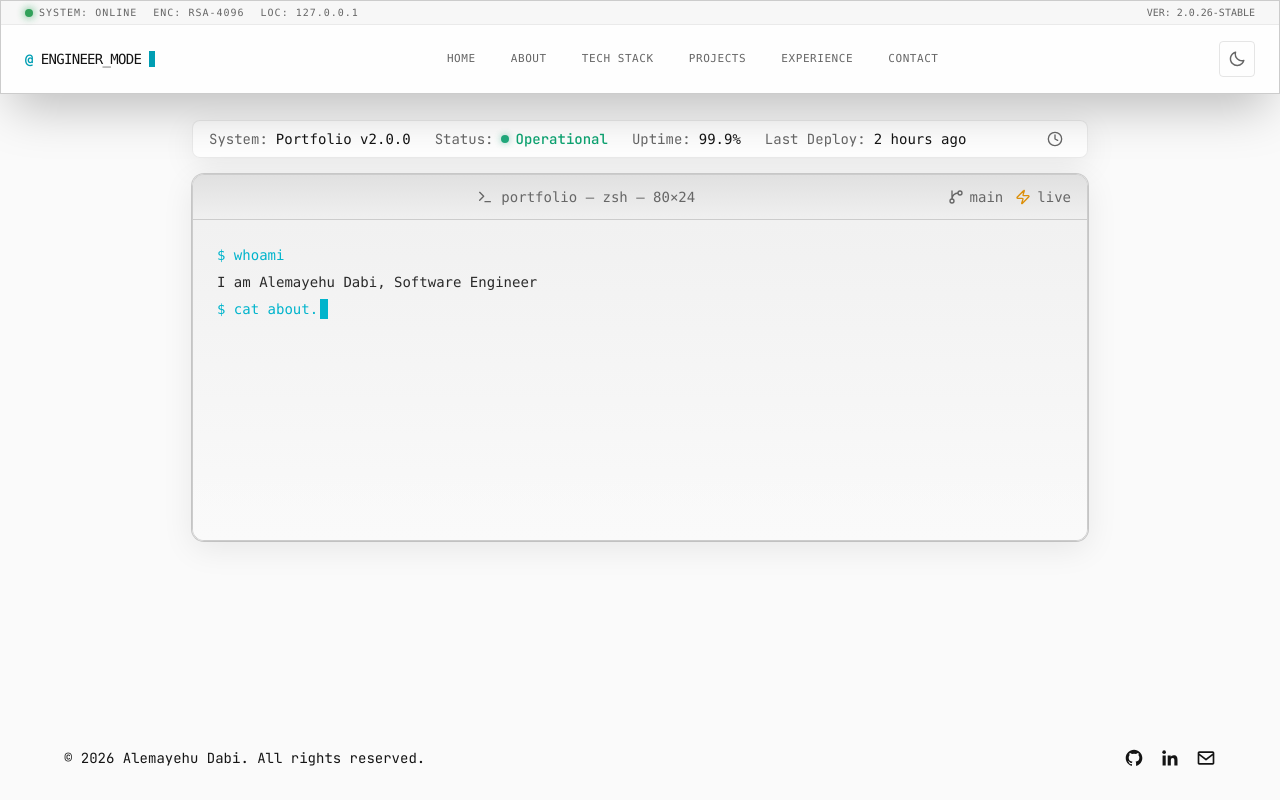
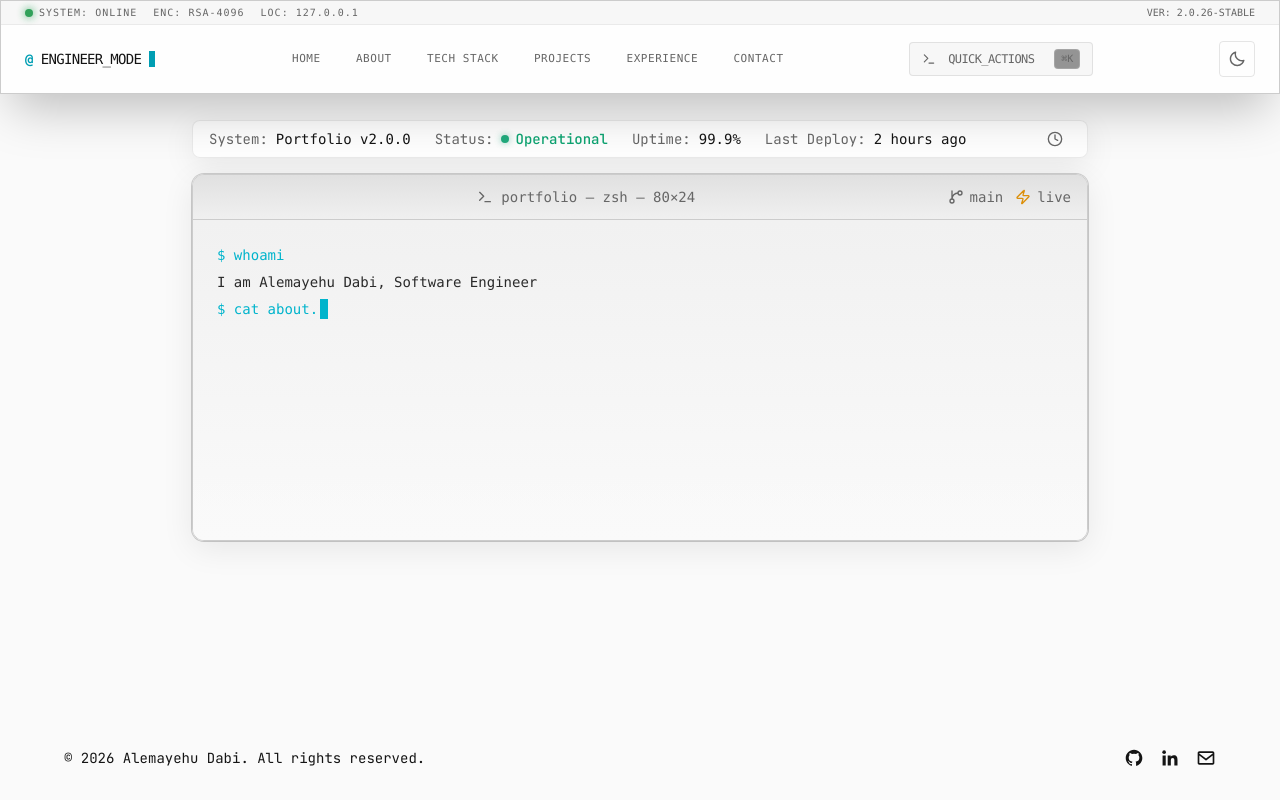
Before and after one commit to AlemayehuDabi/portfolio-, a Next.js app: page / in a window 1280 px wide. Built offline with nearby package versions, Linux system fonts and the light colour scheme.

Commit message:
wip: command-palette

```diff
--- /dev/null
+++ b/component/CommandPalette.tsx
@@ -0,0 +1,166 @@
+'use client';
+
+import { useState, useEffect, useCallback } from 'react';
+import { createPortal } from 'react-dom'; // Essential for L7 Architecture
+import { motion, AnimatePresence } from 'framer-motion';
+import { Command, Search, Home, User, Briefcase, Mail, Github, Linkedin, FileText, Terminal } from 'lucide-react';
+import { useRouter } from 'next/navigation';
+
+interface CommandItem {
+  id: string;
+  icon: React.ReactNode;
+  title: string;
+  description: string;
+  action: () => void;
+}
+
+
+export default function CommandPalette() {
+  const [isOpen, setIsOpen] = useState(false);
+  const [search, setSearch] = useState('');
+  const [mounted, setMounted] = useState(false); // Handle hydration
+  const router = useRouter();
+
+  // Handle Hydration for Next.js Portals
+  useEffect(() => {
+    setMounted(true);
+    return () => setMounted(false);
+  }, []);
+
+    const commands: CommandItem[] = [
+    { id: 'home', icon: <Home className="w-4 h-4" />, title: 'Home', description: 'Go to home section', action: () => { router.push('/'); setIsOpen(false); },  },
+    { id: 'about', icon: <User className="w-4 h-4" />, title: 'About', description: 'Learn about me', action: () => { router.push('about'); setIsOpen(false); },  },
+    { id: 'projects', icon: <Briefcase className="w-4 h-4" />, title: 'Projects', description: 'View my work', action: () => { router.push('projects'); setIsOpen(false); },  },
+    { id: 'contact', icon: <Mail className="w-4 h-4" />, title: 'Contact', description: 'Get in touch', action: () => { router.push('contact'); setIsOpen(false); },  },
+    { id: 'github', icon: <Github className="w-4 h-4" />, title: 'GitHub', description: 'View my repositories', action: () => window.open('https://github.com/AlemayehuDabi', '_blank') },
+    { id: 'linkedin', icon: <Linkedin className="w-4 h-4" />, title: 'LinkedIn', description: 'Connect with me', action: () => window.open('https://linkedin.com/in/Alemayehu-dabi-79b5212a1', '_blank') },
+    { id: 'resume', icon: <FileText className="w-4 h-4" />, title: 'Resume', description: 'Download my resume', action: () => {} },
+  ];
+
+  const filteredCommands = commands.filter(cmd =>
+    cmd.title.toLowerCase().includes(search.toLowerCase()) ||
+    cmd.description.toLowerCase().includes(search.toLowerCase())
+  );
+
+  const handleKeyDown = useCallback((e) => {
+    if ((e.metaKey || e.ctrlKey) && e.key === 'k') {
+      e.preventDefault();
+      setIsOpen(prev => !prev);
+    }
+    if (e.key === 'Escape') setIsOpen(false);
+  }, []);
+
+  useEffect(() => {
+    document.addEventListener('keydown', handleKeyDown);
+    return () => document.removeEventListener('keydown', handleKeyDown);
+  }, [handleKeyDown]);
+
+  // Prevent background scrolling when modal is open
+  useEffect(() => {
+    if (isOpen) document.body.style.overflow = 'hidden';
+    else document.body.style.overflow = 'unset';
+  }, [isOpen]);
+
+
+  const modalContent = (
+    <AnimatePresence>
+      {isOpen && (
+        <>
+          {/* Backdrop: Higher Z-index and Stronger Blur */}
+          <motion.div
+            initial={{ opacity: 0 }}
+            animate={{ opacity: 1 }}
+            exit={{ opacity: 0 }}
+            onClick={() => setIsOpen(false)}
+            className="fixed inset-0 bg-background/60 backdrop-blur-md z-[110]" // Higher than Nav
+          />
+
+          {/* Palette: Hacker IDE Style */}
+          <motion.div
+            initial={{ opacity: 0, scale: 0.95, y: -20 }}
+            animate={{ opacity: 1, scale: 1, y: 0 }}
+            exit={{ opacity: 0, scale: 0.95, y: -20 }}
+            className="fixed top-[15%] left-1/2 -translate-x-1/2 w-full max-w-2xl z-[120] px-4"
+          >
+            <div className="glass-strong rounded-xl border border-primary/30 shadow-[0_0_50px_rgba(0,0,0,0.5)] overflow-hidden crt-scanlines">
+
+              {/* Terminal Header */}
+              <div className="bg-onyx/80 px-4 py-2 border-b border-steel flex justify-between items-center">
+                <span className="text-[10px] font-mono text-primary animate-pulse">SYSTEM_COMMAND_PALETTE v2.0</span>
+                <span className="text-[10px] font-mono text-muted-foreground uppercase">Mode: Admin</span>
+              </div>
+
+              {/* Search Area */}
+              <div className="flex items-center gap-3 px-6 py-4 bg-background/40">
+                <Search className="w-5 h-5 text-primary" />
+                <input
+                  type="text"
+                  placeholder="Execute command..."
+                  value={search}
+                  onChange={(e) => setSearch(e.target.value)}
+                  className="flex-1 bg-transparent text-foreground placeholder:text-muted-foreground focus:outline-none font-mono text-lg"
+                  autoFocus
+                />
+                <kbd className="px-2 py-1 rounded bg-steel/30 text-[10px] font-mono text-muted-foreground border border-steel">
+                  ESC
+                </kbd>
+              </div>
+
+              {/* Commands List */}
+              <div className="max-h-[400px] overflow-y-auto py-3 px-2">
+                {filteredCommands.map((cmd, index) => (
+                  <button
+                    key={cmd.id}
+                    onClick={cmd.action}
+                    className="w-full flex items-center gap-4 px-4 py-3 rounded-lg hover:bg-primary/10 transition-all group relative border border-transparent hover:border-primary/20"
+                  >
+                    <div className="p-2 rounded bg-steel/20 text-muted-foreground group-hover:text-primary transition-colors">
+                      {cmd.icon}
+                    </div>
+                    <div className="flex-1 text-left">
+                      <div className="font-mono text-sm font-bold group-hover:text-primary transition-colors">
+                        {cmd.title}
+                      </div>
+                      <div className="text-[10px] font-mono text-muted-foreground uppercase tracking-widest">
+                        {cmd.description}
+                      </div>
+                    </div>
+                  </button>
+                ))}
+              </div>
+
+              {/* Footer */}
+              <div className="px-6 py-3 border-t border-steel bg-onyx/50 flex items-center justify-between">
+                <div className="text-[9px] font-mono text-muted-foreground">
+                  USE <span className="text-primary">↑↓</span> TO NAVIGATE | <span className="text-primary">ENTER</span> TO EXECUTE
+                </div>
+                <Command className="w-3 h-3 text-primary/40" />
+              </div>
+            </div>
+          </motion.div>
+        </>
+      )}
+    </AnimatePresence>
+  );
+
+  // Return the trigger button normally, but portal the modal to document.body
+  return (
+    <>
+      <motion.button
+        onClick={() => setIsOpen(true)}
+        whileHover={{ scale: 1.05 }}
+        whileTap={{ scale: 0.95 }}
+        className="flex items-center gap-3 px-3 py-1.5 rounded border border-steel/50 bg-onyx/50 text-muted-foreground hover:text-primary hover:border-primary/50 transition-all font-mono text-xs cursor-pointer group"
+      >
+        <Terminal className="w-3.5 h-3.5 group-hover:animate-pulse" />
+        <span className="hidden sm:inline tracking-tighter uppercase">Quick_Actions</span>
+        <kbd className="ml-2 flex items-center gap-1 px-1.5 py-0.5 rounded bg-black/40 text-[10px] border border-steel/30">
+          ⌘K
+        </kbd>
+      </motion.button>
+
+      {/* This renders the modal at the end of <body> to break the stacking context */}
+      {mounted && createPortal(modalContent, document.body)}
+    </>
+  );
+}
--- a/component/NavBar.tsx
+++ b/component/NavBar.tsx
@@ -4,12 +4,14 @@ import Link from 'next/link';
 import { useEffect, useState, useMemo } from 'react';
 import { BiMoon, BiSun, BiMenuAltRight, BiX } from 'react-icons/bi';
 import { motion, AnimatePresence } from 'framer-motion';
+import CommandPalette from './CommandPalette';
 
 export default function NavBar() {
   const [isDark, setIsDark] = useState(false);
   const [showNav, setShowNav] = useState(true);
   const [lastScrollY, setLastScrollY] = useState(0);
   const [menuOpen, setMenuOpen] = useState(false);
+
 
   useEffect(() => {
     const savedTheme = localStorage.getItem('theme');
@@ -95,6 +97,10 @@ export default function NavBar() {
           ))}
         </div>
 
+        <div className=''>
+          <CommandPalette />
+        </div>
+
         {/* Right - Controls */}
         <div className="flex items-center gap-3">
           <button
```
